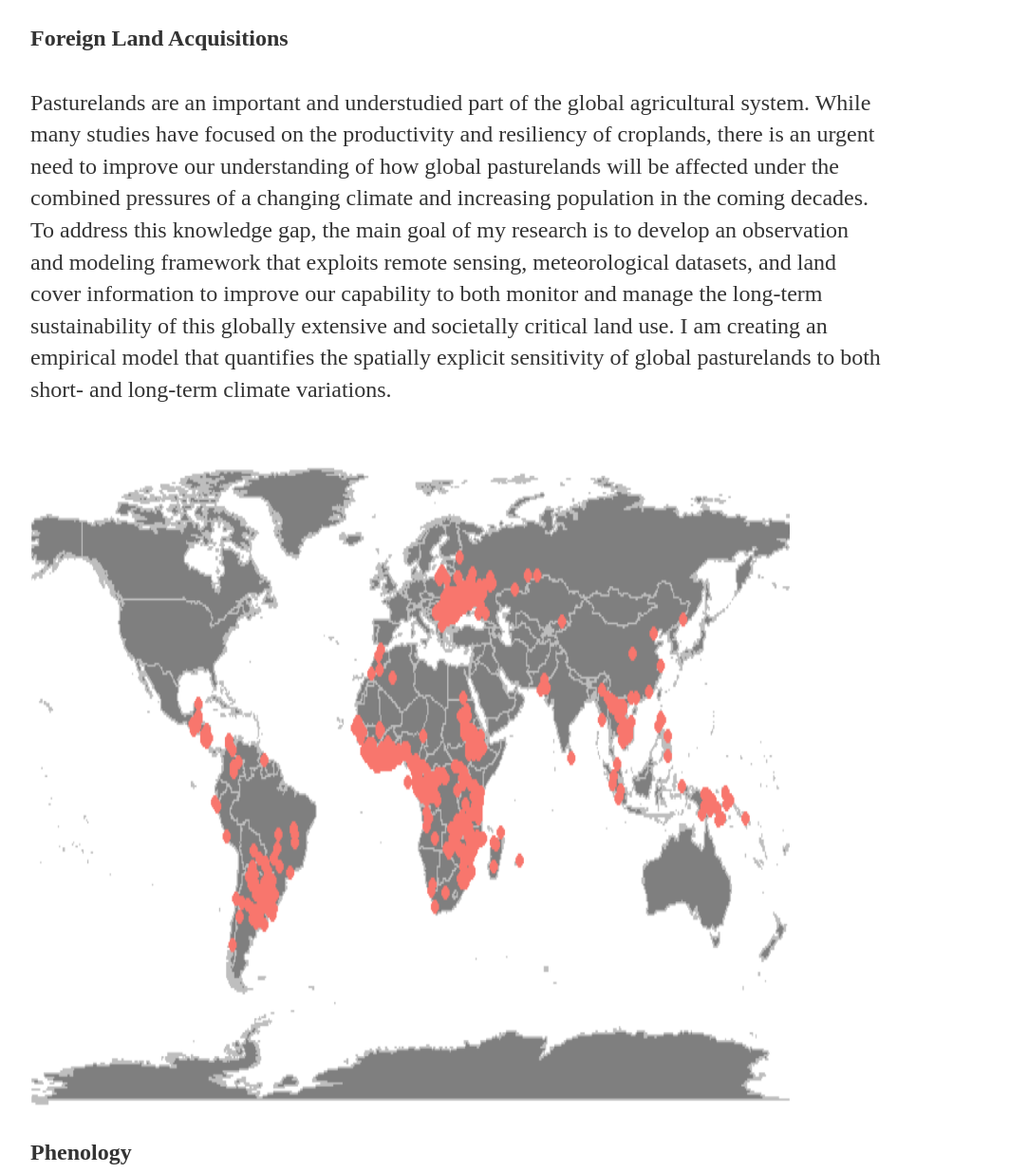
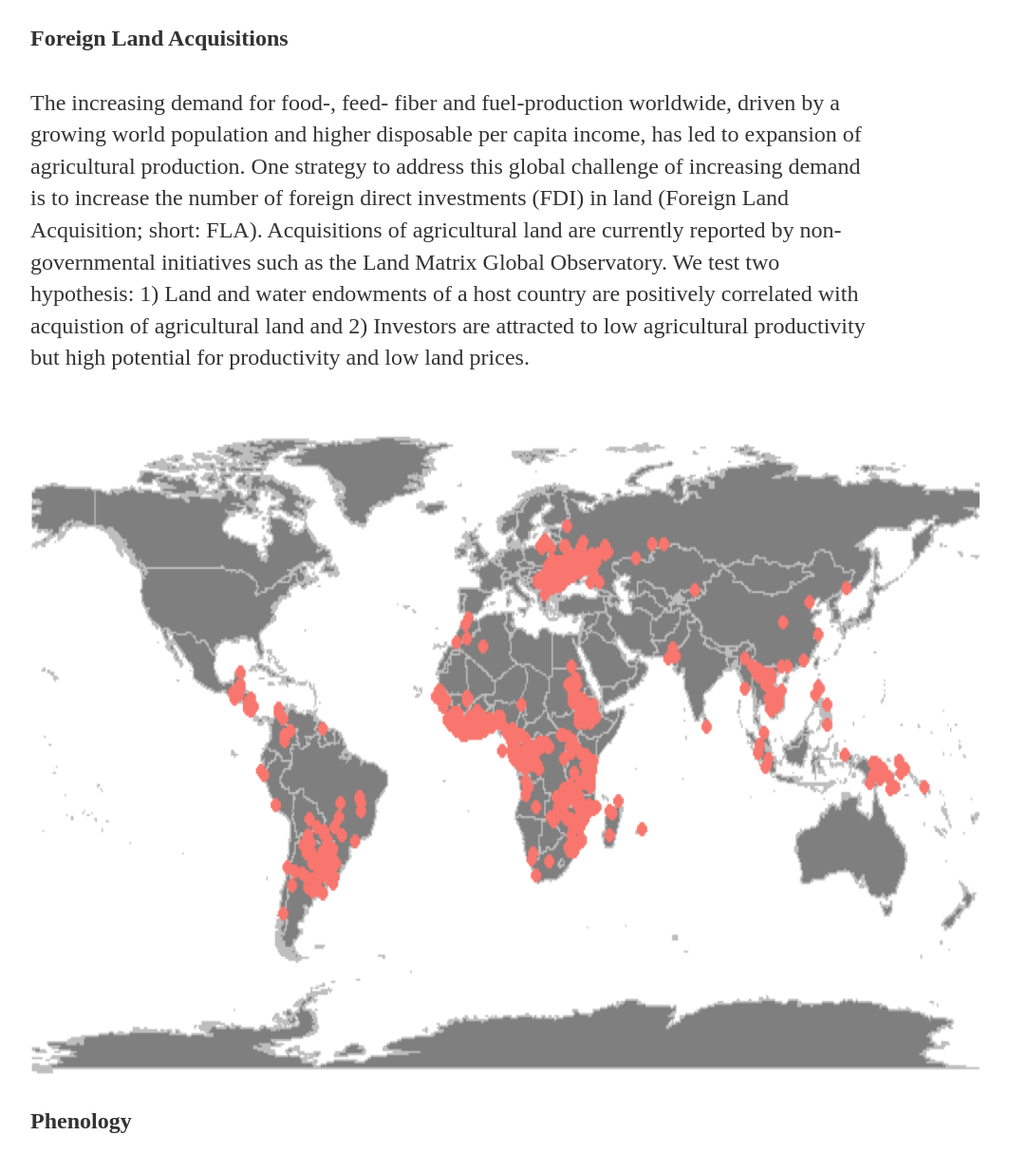
Before and after one commit to rkstan/rkstan.github.io, a Jekyll site: the page built from research/index.html, in a window 1280 px wide and 1400 px high, scrolled down 752 px, cut to the strip 165-1400 px from the top of the window. Shown: the whole strip at 95% size, without its empty margins (160-1223 px from the left). Built offline with Jekyll 4.4.1, drawn with Linux system fonts in a browser that asks for light colours; some of the changed text lies outside the part shown.

Commit message:
update FLA info plus figure

```diff
--- a/research/index.html
+++ b/research/index.html
@@ -19,17 +19,16 @@
 
 			<p><b>Foreign Land Acquisitions</b><br>
 			<br>
-			Pasturelands are an important and understudied part of the global agricultural system. While many studies have focused on the productivity and resiliency of croplands, there is an urgent need to improve our understanding of how global pasturelands will be affected under the combined pressures of a changing climate and increasing population in the coming decades. To address this knowledge gap, the main goal of my research is to develop an observation and modeling framework that exploits remote sensing, meteorological datasets, and land cover information to improve our capability to both monitor and manage the long-term sustainability of this globally extensive and societally critical land use. I am creating an empirical model that quantifies the spatially explicit sensitivity of global pasturelands to both short- and long-term climate variations. <br>
-
+			The increasing demand for food-, feed- fiber and fuel-production worldwide, driven by a growing world population and higher disposable per capita income, has led to expansion of agricultural production. One strategy to address this global challenge of increasing demand is to increase the number of foreign direct investments (FDI) in land (Foreign Land Acquisition; short: FLA). Acquisitions of agricultural land are currently reported by non-governmental initiatives such as the Land Matrix Global Observatory. We test two hypothesis: 1) Land and water endowments of a host country are positively correlated with acquistion of agricultural land and 2) Investors are attracted to low agricultural productivity but high potential for productivity and low land prices. <br>
 </p>
 <br>
-                        <img style="float: center;" src="../images/FLA.png" width="800" height="700">
+                        <img style="float: center;" src="../images/FLA.png" width="1000" height="700">
 
 </div>
 
      			<p><b>Phenology</b><br>
 			<br>
-			Observations of vegetation phenology at regional-to-global scales provide important information about the terrestrial carbon cycle and seasonal energy fluxes between the biosphere and the atmosphere across ecosystems and climate regimes. High temporal frequency satellite instruments such as NASA’s Moderate Resolution Imaging Spectroradiometer (MODIS) provide consistent measurements and are excellent platforms for regional studies of land surface phenology. This study provides a comprehensive intercomparison and interpretation of start-of-season (SOS) and end-of- season (EOS) phenology derived from MODIS enhanced vegetation index (EVI) time series processed using TIMESAT and the MODIS Land Cover Dynamics Product (MCD12Q2). <br>
+			Observations of vegetation phenology at regional-to-global scales provide important information about the terrestrial carbon cycle and seasonal energy fluxes between the biosphere and the atmosphere across ecosystems and climate regimes. High temporal frequency satellite instruments such as NASA’s Moderate Resolution Imaging Spectroradiometer (MODIS) provide consistent measurements and are excellent platforms for regional studies of land surface phenology. My study provides a comprehensive intercomparison and interpretation of start-of-season (SOS) and end-of- season (EOS) phenology derived from MODIS enhanced vegetation index (EVI) time series processed using TIMESAT and the MODIS Land Cover Dynamics Product (MCD12Q2). <br>
 </p>
 <br>
                         <img style="float: center;" src="../images/pheno_map.png" width="600" height="500">
```
